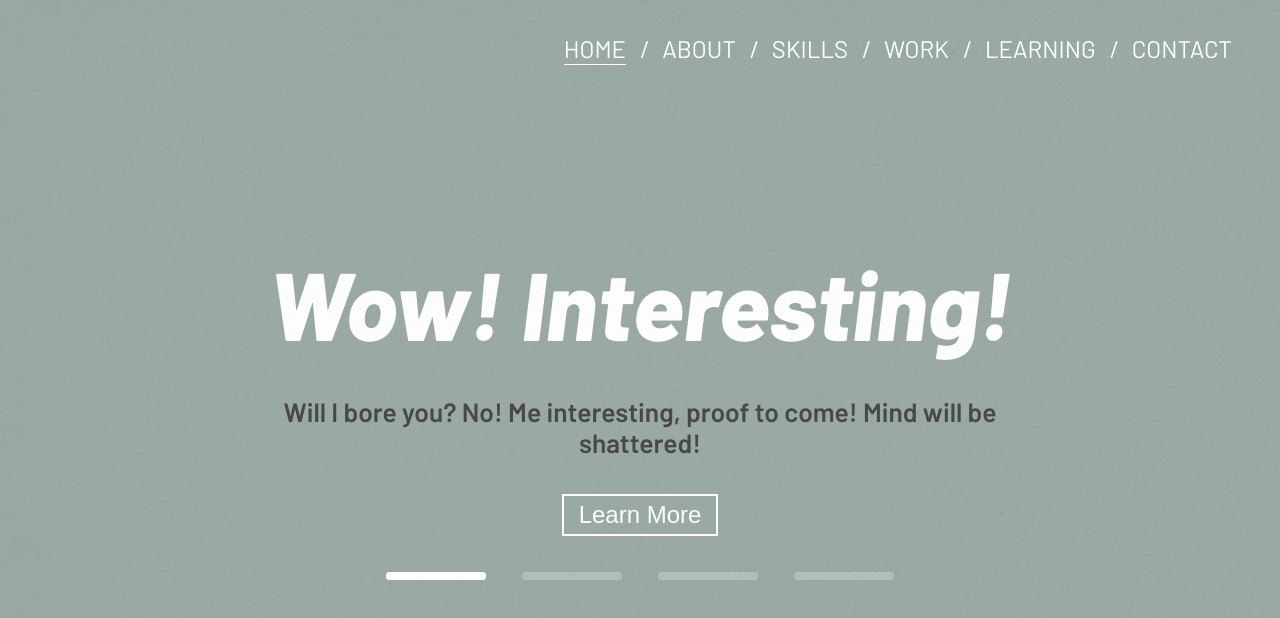
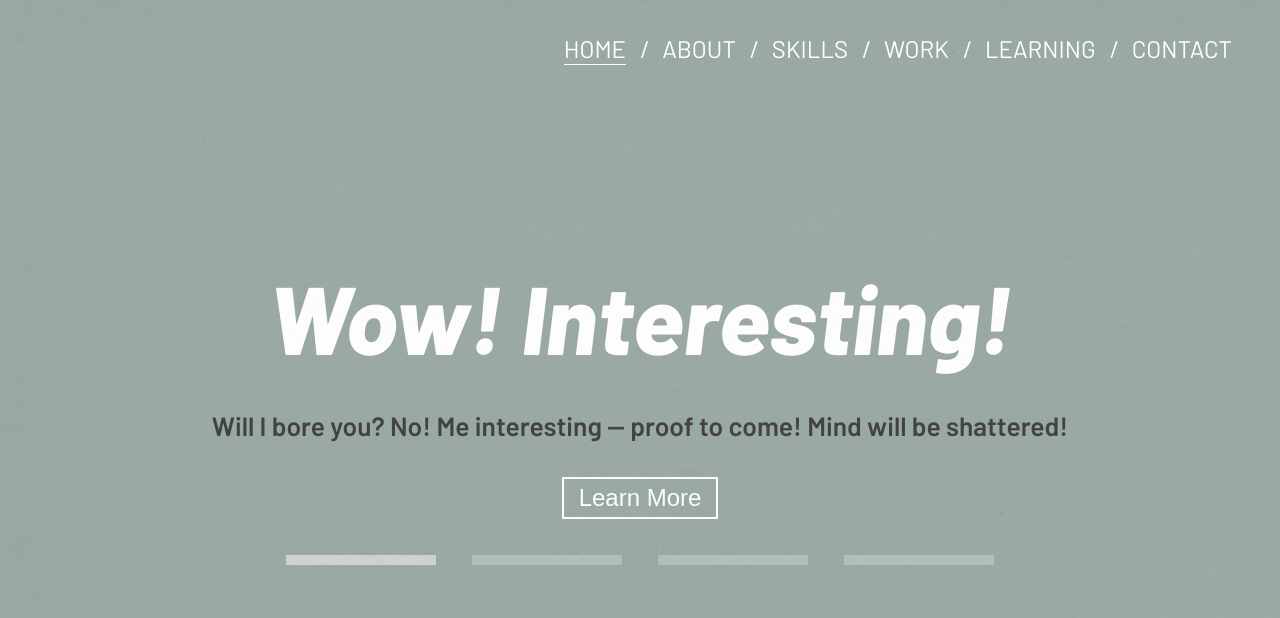
Before and after one commit to steveKit/portfolio-2024, a React (Vite) app: page / in a window 1280 px wide. Shown: the top 618 px of the page. Built offline with nearby package versions, Linux system fonts and the light colour scheme.

Commit message:
added onclick functionality to indexindicators

```diff
--- a/src/GlobalStyles.jsx
+++ b/src/GlobalStyles.jsx
@@ -18,7 +18,7 @@ export default createGlobalStyle`
 
         --off-white: #eff5ef;
         --gray: #76706a;
-        --text-gray: #2b2b2b;
+        --text-gray: #242424;
         --sage-gray: #8b9c99;
         --midnight-blue: rgb(35, 35, 38);
 
--- a/src/components/TextBlock.jsx
+++ b/src/components/TextBlock.jsx
@@ -17,8 +17,9 @@ const TextBlock = ({title, body}) => {
 const TextWrapper = styled.div`
     display: flex;
     flex-direction: column;
-    width: 750px;
-    min-width: 33%;
+    width: 950px;
+    min-width: 40%;
+    max-width: 90%;
     text-align: center;
 `
 
--- a/src/components/TextBlockIndexIndicator.jsx
+++ b/src/components/TextBlockIndexIndicator.jsx
@@ -1,28 +1,64 @@
 import styled from "styled-components";
+import { motion } from "framer-motion";
 
-const TextBlockIndexIndicator = ({ isActive }) => {
+const TextBlockIndexIndicator = ({ isActive, index, indicatorClickHandler, intervalDelay }) => {
+
+    const indicatorVariants = {
+        inactive: { opacity: "0.75" },
+        active: {  opacity: "1" }
+    };
 
     return (
-        <Indicator className={isActive ? "active-index" : "" } />
+        <Indicator
+            className={isActive ? "active-index" : "" }
+            onClick={() => indicatorClickHandler(index)}
+        >
+            <Timer
+                className={isActive ? "active-timer" : "" }
+
+                // animate={isActive ? "active" : "inactive"}
+                // variants={indicatorVariants}
+                // transition={{ duration: intervalDelay }}
+            />
+        </Indicator>
     )
 };
 
 const Indicator = styled.button`
-    width: 100px;
-    height: 8px;
-    border-radius: 3px;
+    width: 150px;
+    height: 10px;
     border: none;
     background-color: white;
     opacity: 0.25;
 
     &.active-index {
-        opacity: 1;
+        opacity: 0.5;
     }
 
     &:hover {
         cursor: pointer;
+        opacity: 0.5;
+    }
+
+    :first-child {
+        opacity: 1;
     }
 `;
 
+const Timer = styled(motion.div)`
+
+    display: none;
+
+    &.active-timer {
+        position: absolute;
+        top: 0;
+        left: 0;
+        width: inherit;
+        height: inherit;
+        background-color: white;
+    }
+
+`
+
 
 export default TextBlockIndexIndicator;
--- a/src/data/TextBlockContent.json
+++ b/src/data/TextBlockContent.json
@@ -1,7 +1,7 @@
 [
     {
         "title": "Wow! Interesting!",
-        "content": "Will I bore you? No! Me interesting, proof to come! Mind will be shattered!"
+        "content": "Will I bore you? No! Me interesting -- proof to come! Mind will be shattered!"
     },
     {
         "title": "Hire Me!",
--- a/src/looks/Home.jsx
+++ b/src/looks/Home.jsx
@@ -11,17 +11,19 @@ const Home = () => {
         'bg-teal',
         'sage-gray',
         'bg-yellow',
-        'bg-orange',
+        // 'bg-orange',
         'bg-red'
     ];
+
+    //interval delay in seconds
+    const intervalDelay = 10;
 
     const [backgroundColor, setBackgroundColor] = useState('sage-gray');
     const [currentIndex, setCurrentIndex] = useState(0);
     const [currentText, setCurrentText] = useState(textBlockContent[currentIndex]);
+    const [userTriggeredContentChange, setUserTriggeredContentChange] = useState(false);
 
-    useEffect(() => {
-        const colorChangeInterval = setInterval(() => {
-            //get different background color from colorArray at colorChangeInterval
+    //get different background color from colorArray
     const getNewColor = () => {
         let newColor;
         do {
@@ -30,21 +32,33 @@ const Home = () => {
         return newColor;
     };
 
+    //cycle through textBlockContent
+    const cycleContent = (index) => {
+        const newIndex = index !== undefined ? index : (currentIndex + 1) % textBlockContent.length;
+        setCurrentText(textBlockContent[newIndex]);
         setBackgroundColor(getNewColor());
+        setCurrentIndex(newIndex);
+    };
 
-            // Update currentText to the next entry in textBlockContent
-            setCurrentIndex(prevIndex => {
-                const nextIndex = (prevIndex + 1) % textBlockContent.length;
-                setCurrentText(textBlockContent[nextIndex]);
-                return nextIndex;
-            });
+    //user triggered change clickHandler
+    const indicatorClickHandler = (index) => {
+        setUserTriggeredContentChange(true);
+        cycleContent(index);
+    };
 
-        }, 10000);
 
-        // Clear interval on component unmount
-        return () => clearInterval(colorChangeInterval);
+    useEffect(() => {
+        const contentChangeInterval = setInterval(() => {
+            if (userTriggeredContentChange) {
+                setUserTriggeredContentChange(false);
+            }
 
-    }, [backgroundColor]);
+            cycleContent();
+
+        }, (intervalDelay * 1000));
+
+        return () => clearInterval(contentChangeInterval);
+    }, [currentIndex, userTriggeredContentChange]);
 
     return(
         <HomeWrapper
@@ -58,6 +72,9 @@ const Home = () => {
                     <TextBlockIndexIndicator
                         key={index}
                         isActive={index === currentIndex}
+                        index={index}
+                        indicatorClickHandler={indicatorClickHandler}
+                        intervalDelay={intervalDelay}
                     />
                 ))}
             </IndicatorsWrapper>
```
Lines whose indentation alone changed are shown as unchanged.
